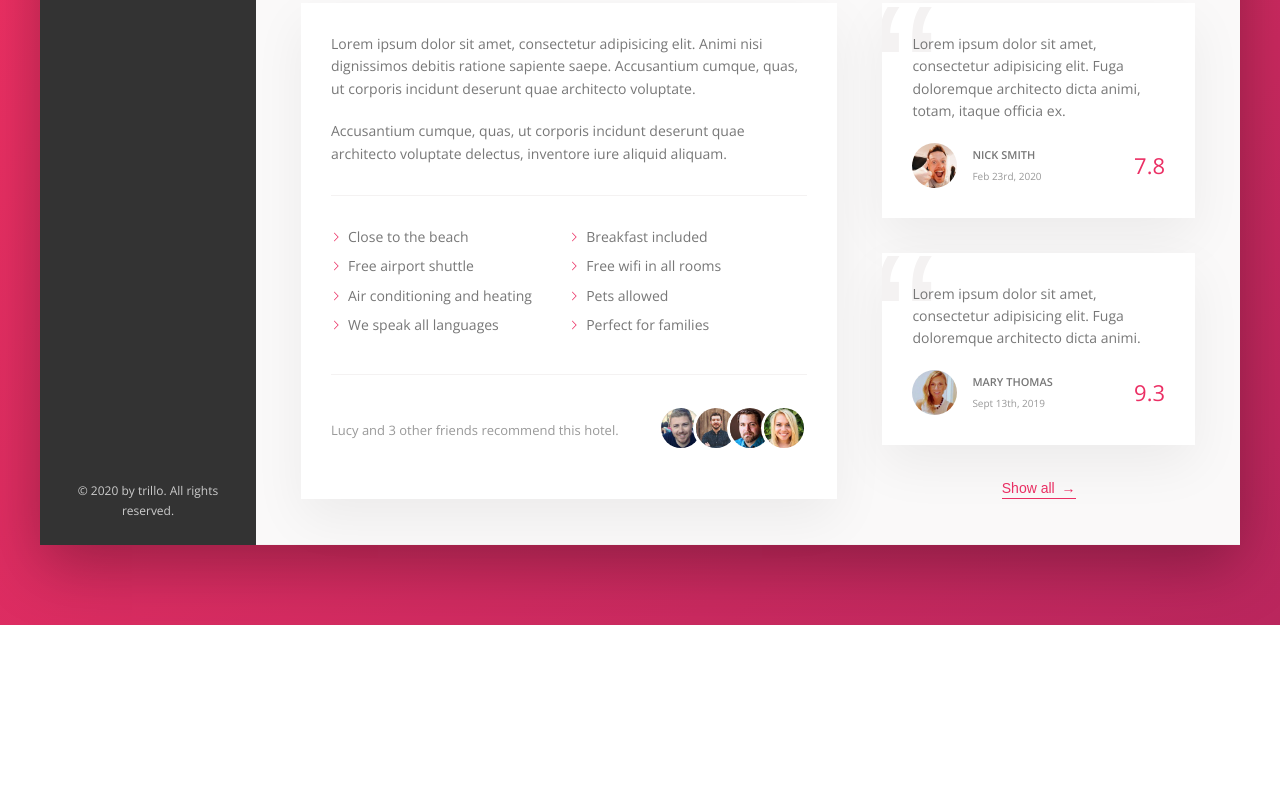
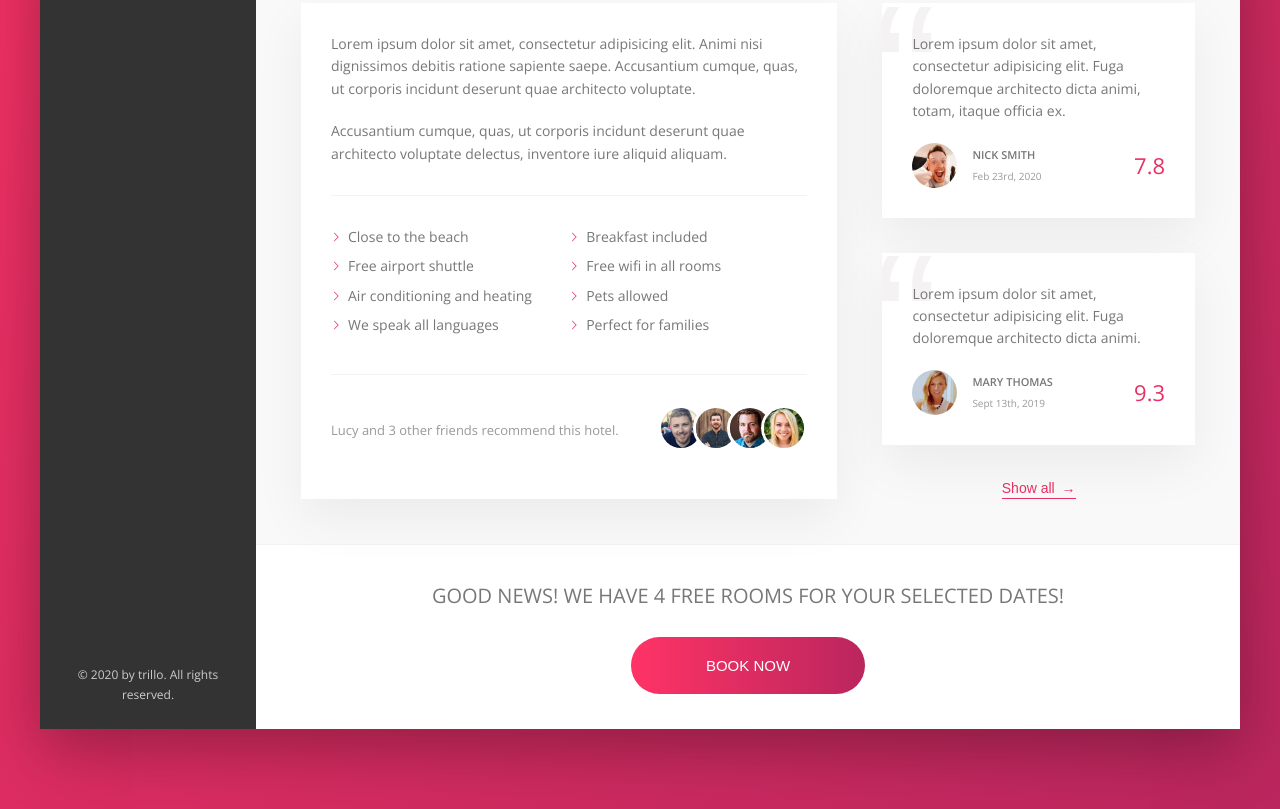
Before and after one commit to AnthonyKuang/Trillo-App, a website: page index.html in a window 1280 px wide. Shown: the part 644-1453 px from the top of the page. Before the commit the page ends 1269 px from the top, so only its background shows below. Drawn offline with nearby package versions, Linux system fonts and the light colour scheme.

Commit message:
call to action

```diff
--- a/index.html
+++ b/index.html
@@ -206,6 +206,16 @@
               <button class="btn-inline">Show all <span>&rarr;</span></button>
             </div>
           </div>
+
+          <div class="cta">
+            <h2 class="cta__book-now">
+              Good news! We have 4 free rooms for your selected dates!
+            </h2>
+            <button class="btn">
+              <span class="btn__visible">Book now</span>
+              <span class="btn__invisible">Only 4 rooms left</span>
+            </button>
+          </div>
         </main>
       </div>
     </div>
--- a/sass/_components.scss
+++ b/sass/_components.scss
@@ -430,3 +430,68 @@
     z-index: 1;
   }
 }
+
+///////////////////////////
+// CALL TO ACTION
+.cta {
+  padding: 3.5rem 0;
+  text-align: center;
+
+  &__book-now {
+    text-transform: uppercase;
+    font-size: 2rem;
+    font-weight: 300;
+    margin-bottom: 2.5rem;
+  }
+}
+
+///////////////////////////
+// BUTTON
+.btn {
+  font-size: 1.5rem;
+  border: none;
+  font-weight: 300;
+  text-transform: uppercase;
+  border-radius: 100px;
+  background-image: linear-gradient(to right, var(--color-primary-light), var(--color-primary-dark));
+  color: #fff;
+  position: relative;
+  overflow: hidden;
+  cursor: pointer;
+
+  &__visible {
+    display: inline-block;
+    height: 100%;
+    width: 100%;
+    padding: 2rem 7.5rem;
+    transition: all .2s;
+  }
+
+  &__invisible {
+    display: inline-block;
+    position: absolute;
+    padding: 2rem;
+    height: 100%;
+    width: 100%;
+    left: 0;
+    top: -100%;
+    transition: all .2s;
+  }
+
+  &:hover {
+    background-image: linear-gradient(to left, var(--color-primary-light), var(--color-primary-dark));
+  }
+
+  &:hover &__visible {
+    transform: translateY(100%);
+  }
+
+  &:hover &__invisible {
+    top: 0;
+  }
+
+  &:focus {
+    outline: none;
+    animation: pulsate 1s infinite;
+  }
+}
```
Also changed, not shown: css/style.css.
